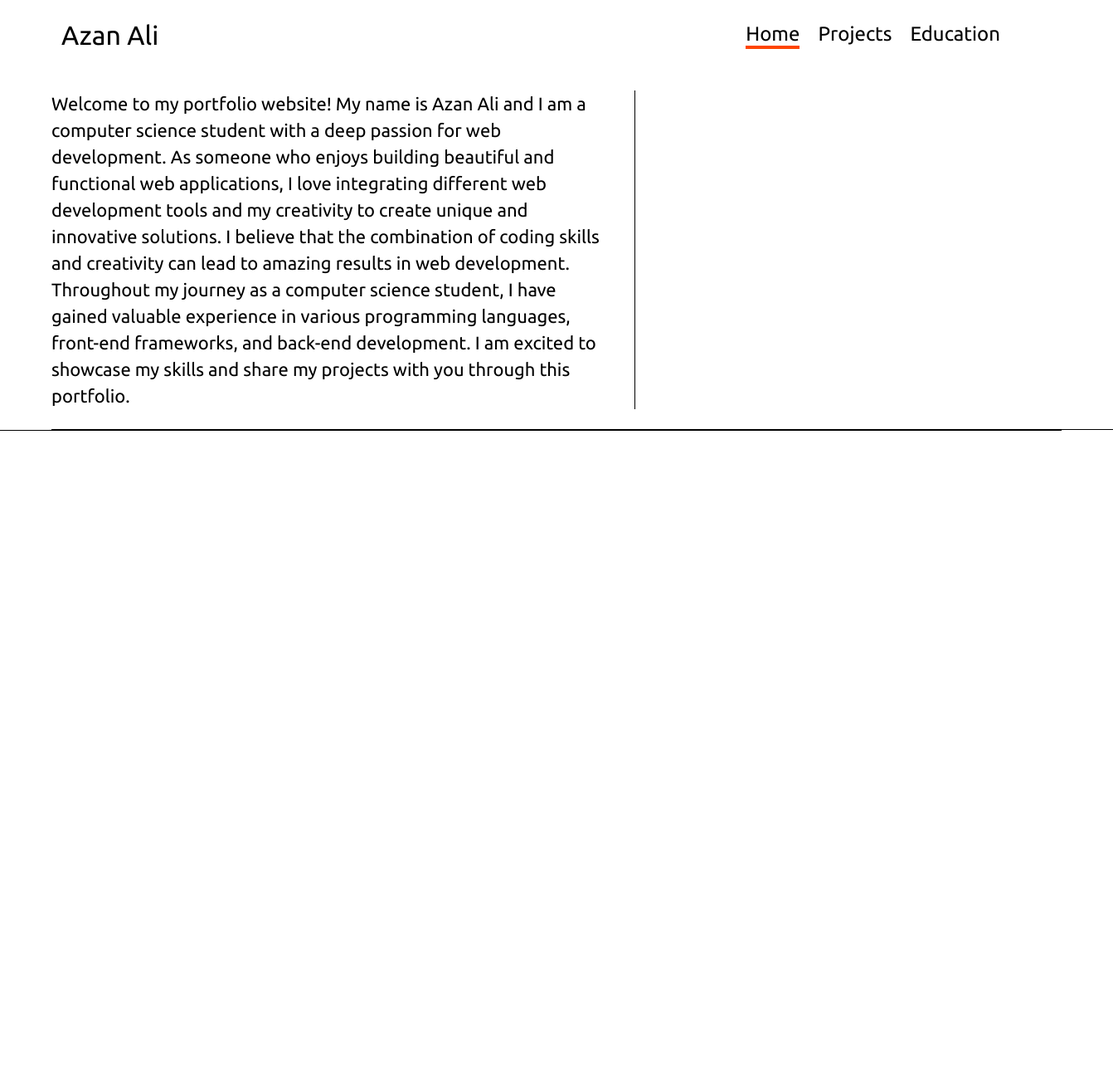
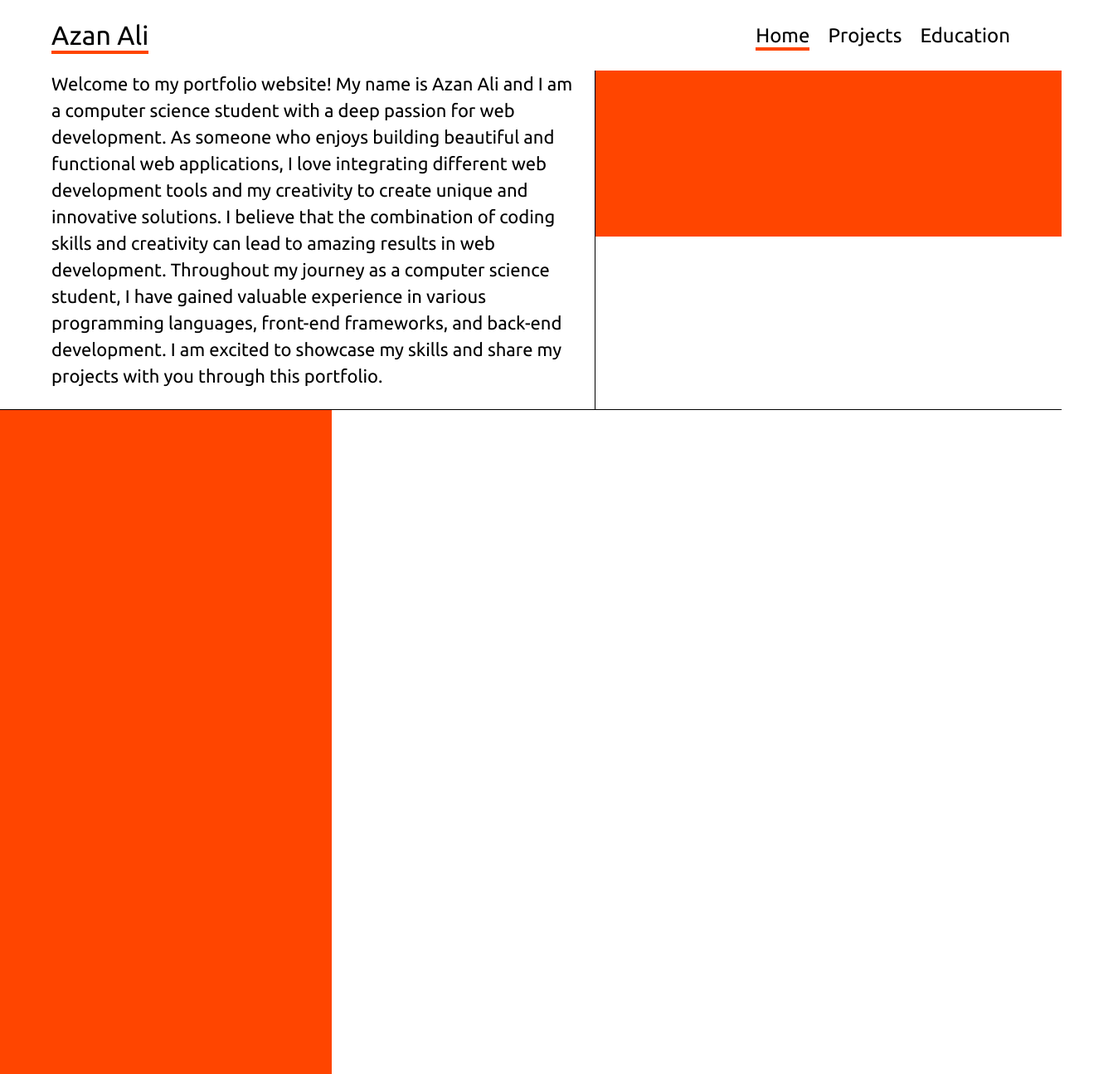
Before and after one commit to Ezzu99/portfolio, a plain HTML site: page index.html in a window 1280 px wide. Shown: the whole page at 83% size, 1342 px wide, since content can reach past the window. Before the commit the page ends 800 px from the top, so only its background shows below. Drawn offline with Linux system fonts and the light colour scheme.

Commit message:
minor changes

```diff
--- a/style.css
+++ b/style.css
@@ -8,13 +8,33 @@
 
 body {
     font-family: "Ubuntu";
-    overflow-x: hidden;
+    overflow: hidden;
+}
+
+::selection {
+    background-color: orangered;
+    color: white;
+}
+
+select {
+    outline: none;
+    border: none;
+    border-bottom: 2px solid orangered;
+}
+
+option {
+    outline: none;
+    border: none;
+    background-color: white;
+}
+
+option:hover {
+    background-color: orangered;
 }
 
 .header {
     width: 100vw;
     padding: 24px 62px;
-    /* backdrop-filter: blur(2px); */
     display: flex;
     align-items: center;
     justify-content: space-between;
@@ -22,10 +42,9 @@ body {
     top: 0;
 }
 
-.header div {
-    padding: 0 12px;
+.header div:first-child {
     backdrop-filter: blur(1px);
-    border-radius: 12px;
+    border-bottom: 4px solid rgb(255, 69, 0);
     font-size: 32px;
 }
 
@@ -37,8 +56,9 @@ body {
 .header div + div a {
     color: black;
     text-decoration: none;
+    border-bottom: 4px solid white;
     font-size: 24px;
-    transition: 0.1s ease;
+    transition: 0.3s ease;
 }
 
 .header div + div a:hover {
@@ -47,26 +67,43 @@ body {
 
 .intro {
     padding-top: 85px;
+    display: flex;
 }
 
 .intro div {
     width: 100vw;
-    padding: 0 62px;
-    padding-top: 24px;
+    padding-left: 62px;
     border-bottom: 1px solid black;
+    display: flex;
 }
 
 .intro div p {
     width: 55vw;
     padding-right: 24px;
+    padding-bottom: 24px;
     border-right: 1px solid black;
     line-height: 32px;
     font-size: 22px;
     animation: fadein 0.3s linear;
 }
 
-.intro div p span {
-    border-bottom: 3px solid orangered;
+.blob1 {
+    width: 600px !important;
+    height: 200px;
+    padding: 0;
+    background-color: orangered;
+    border: none !important;
+    z-index: -1;
+    animation: fadein 0.3s linear, enterleft 0.3s linear;
+}
+
+.blob2 {
+    width: 400px !important;
+    height: 100vh;
+    padding: 0;
+    background-color: orangered;
+    z-index: -1;
+    animation: fadein 0.3s linear, entertop 0.3s linear;
 }
 
 .projects {
@@ -85,6 +122,7 @@ body {
     justify-content: flex-start;
     flex-wrap: wrap;
     gap: 22px;
+    animation: enterleft 0.3s linear;
 }
 
 .project {
@@ -93,6 +131,12 @@ body {
     display: flex;
     flex-direction: column;
     justify-content: space-between;
+}
+
+.project a,
+.project a:visited {
+    color: black;
+    text-decoration: none;
 }
 
 .project div {
@@ -110,6 +154,7 @@ body {
 
 .project div + div p {
     border-bottom: 3px solid white;
+    transition: 0.3s ease;
 }
 
 .project:hover div + div p {
@@ -119,8 +164,28 @@ body {
 @keyframes fadein {
     from {
         color: white;
+        opacity: 0;
     }
     to {
         color: black;
+        opacity: 1;
     }
 }
+
+@keyframes enterleft {
+    from {
+        transform: translateX(20px);
+    }
+    to {
+        transform: translateX(0px);
+    }
+}
+
+@keyframes entertop {
+    from {
+        transform: translateY(20px);
+    }
+    to {
+        transform: translateY(0px);
+    }
+}
```
